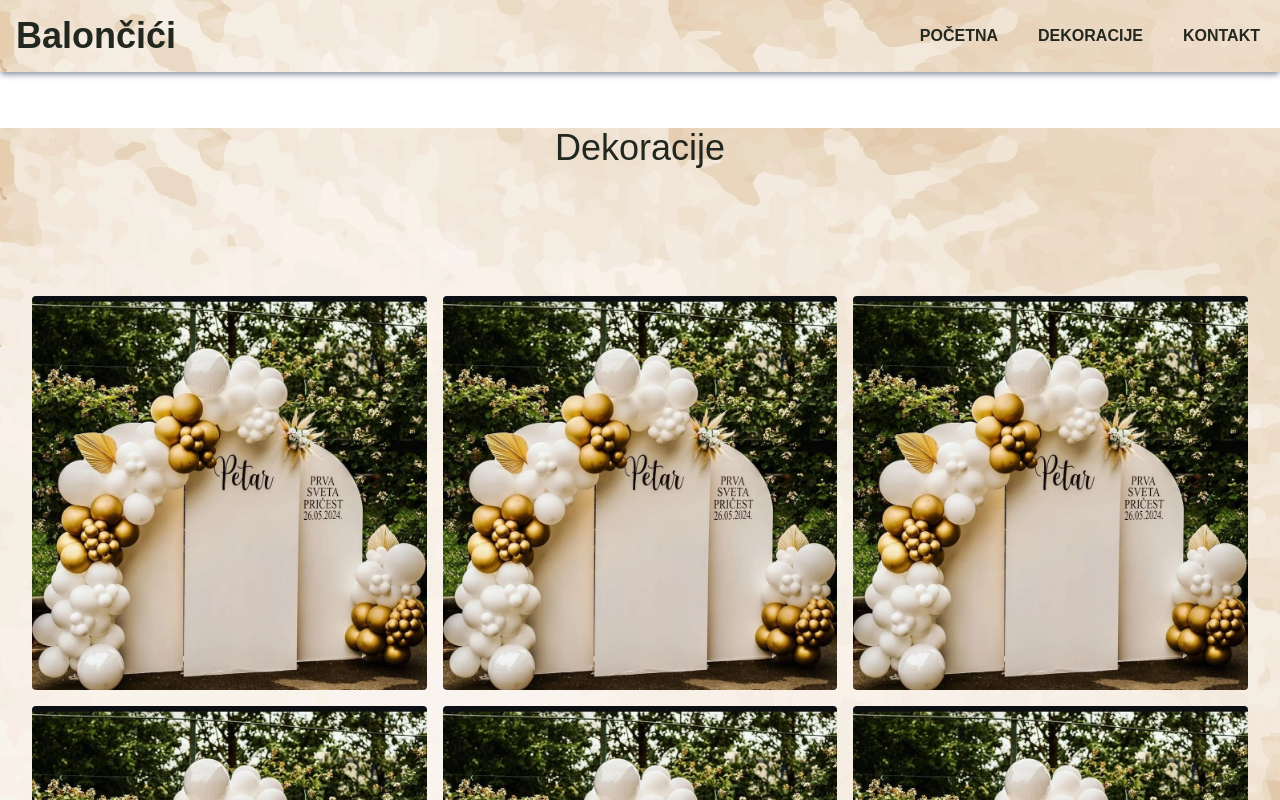
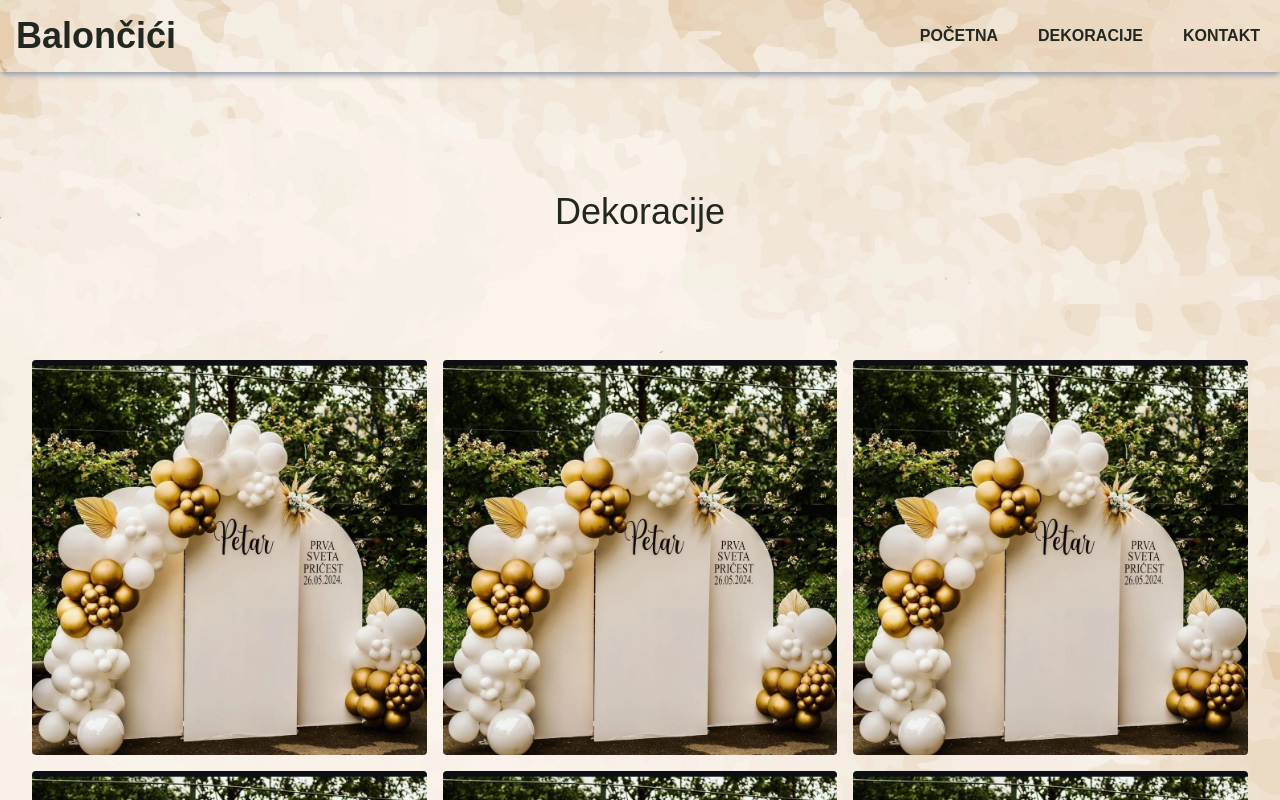
Before and after one commit to Ivo-Kovacevic/baloncici, a React (Vite) app in the folder frontend/: page /dekoracije in a window 1280 px wide. Shown: the top 800 px of the page. Built offline with nearby package versions, Linux system fonts and the light colour scheme; a web font is replaced by a local one.

Commit message:
add loading skeleton for images

```diff
--- a/frontend/src/assets/styles/output.css
+++ b/frontend/src/assets/styles/output.css
@@ -725,12 +725,26 @@ body {
   margin-bottom: 4rem;
 }
 
+.my-6 {
+  margin-top: 1.5rem;
+  margin-bottom: 1.5rem;
+}
+
+.my-60 {
+  margin-top: 15rem;
+  margin-bottom: 15rem;
+}
+
 .mb-4 {
   margin-bottom: 1rem;
 }
 
 .mr-auto {
   margin-right: auto;
+}
+
+.mt-72 {
+  margin-top: 18rem;
 }
 
 .block {
@@ -747,6 +761,10 @@ body {
 
 .hidden {
   display: none;
+}
+
+.aspect-square {
+  aspect-ratio: 1 / 1;
 }
 
 .h-5 {
@@ -767,6 +785,10 @@ body {
 
 .w-6 {
   width: 1.5rem;
+}
+
+.w-full {
+  width: 100%;
 }
 
 .max-w-container {
@@ -817,6 +839,26 @@ body {
   transform: translate(var(--tw-translate-x), var(--tw-translate-y)) rotate(var(--tw-rotate)) skewX(var(--tw-skew-x)) skewY(var(--tw-skew-y)) scaleX(var(--tw-scale-x)) scaleY(var(--tw-scale-y));
 }
 
+.-translate-y-\[50\%\] {
+  --tw-translate-y: -50%;
+  transform: translate(var(--tw-translate-x), var(--tw-translate-y)) rotate(var(--tw-rotate)) skewX(var(--tw-skew-x)) skewY(var(--tw-skew-y)) scaleX(var(--tw-scale-x)) scaleY(var(--tw-scale-y));
+}
+
+.-translate-y-\[10\%\] {
+  --tw-translate-y: -10%;
+  transform: translate(var(--tw-translate-x), var(--tw-translate-y)) rotate(var(--tw-rotate)) skewX(var(--tw-skew-x)) skewY(var(--tw-skew-y)) scaleX(var(--tw-scale-x)) scaleY(var(--tw-scale-y));
+}
+
+.-translate-y-\[105\%\] {
+  --tw-translate-y: -105%;
+  transform: translate(var(--tw-translate-x), var(--tw-translate-y)) rotate(var(--tw-rotate)) skewX(var(--tw-skew-x)) skewY(var(--tw-skew-y)) scaleX(var(--tw-scale-x)) scaleY(var(--tw-scale-y));
+}
+
+.-translate-y-\[110\%\] {
+  --tw-translate-y: -110%;
+  transform: translate(var(--tw-translate-x), var(--tw-translate-y)) rotate(var(--tw-rotate)) skewX(var(--tw-skew-x)) skewY(var(--tw-skew-y)) scaleX(var(--tw-scale-x)) scaleY(var(--tw-scale-y));
+}
+
 .transform {
   transform: translate(var(--tw-translate-x), var(--tw-translate-y)) rotate(var(--tw-rotate)) skewX(var(--tw-skew-x)) skewY(var(--tw-skew-y)) scaleX(var(--tw-scale-x)) scaleY(var(--tw-scale-y));
 }
@@ -829,6 +871,16 @@ body {
 
 .animate-spin {
   animation: spin 1s linear infinite;
+}
+
+@keyframes pulse {
+  50% {
+    opacity: .5;
+  }
+}
+
+.animate-pulse {
+  animation: pulse 2s cubic-bezier(0.4, 0, 0.6, 1) infinite;
 }
 
 .grid-cols-2 {
@@ -903,8 +955,28 @@ body {
   background-color: rgb(245 245 244 / var(--tw-bg-opacity));
 }
 
+.bg-light {
+  --tw-bg-opacity: 1;
+  background-color: rgb(220 236 214 / var(--tw-bg-opacity));
+}
+
+.bg-gray-200 {
+  --tw-bg-opacity: 1;
+  background-color: rgb(229 231 235 / var(--tw-bg-opacity));
+}
+
 .bg-bgImage {
   background-image: url('/src/assets/images/bgImage.webp');
+}
+
+.object-contain {
+  -o-object-fit: contain;
+     object-fit: contain;
+}
+
+.object-cover {
+  -o-object-fit: cover;
+     object-fit: cover;
 }
 
 .p-1 {
@@ -917,6 +989,10 @@ body {
 
 .p-4 {
   padding: 1rem;
+}
+
+.p-8 {
+  padding: 2rem;
 }
 
 .px-2 {
@@ -947,6 +1023,33 @@ body {
 .py-4 {
   padding-top: 1rem;
   padding-bottom: 1rem;
+}
+
+.py-32 {
+  padding-top: 8rem;
+  padding-bottom: 8rem;
+}
+
+.py-8 {
+  padding-top: 2rem;
+  padding-bottom: 2rem;
+}
+
+.py-44 {
+  padding-top: 11rem;
+  padding-bottom: 11rem;
+}
+
+.pb-32 {
+  padding-bottom: 8rem;
+}
+
+.pt-44 {
+  padding-top: 11rem;
+}
+
+.pt-48 {
+  padding-top: 12rem;
 }
 
 .text-center {
@@ -1027,6 +1130,12 @@ body {
   box-shadow: var(--tw-ring-offset-shadow, 0 0 #0000), var(--tw-ring-shadow, 0 0 #0000), var(--tw-shadow);
 }
 
+.shadow-none {
+  --tw-shadow: 0 0 #0000;
+  --tw-shadow-colored: 0 0 #0000;
+  box-shadow: var(--tw-ring-offset-shadow, 0 0 #0000), var(--tw-ring-shadow, 0 0 #0000), var(--tw-shadow);
+}
+
 .shadow-gray-400 {
   --tw-shadow-color: #9ca3af;
   --tw-shadow: var(--tw-shadow-colored);
@@ -1034,6 +1143,16 @@ body {
 
 .shadow-gray-500 {
   --tw-shadow-color: #6b7280;
+  --tw-shadow: var(--tw-shadow-colored);
+}
+
+.shadow-gray-200 {
+  --tw-shadow-color: #e5e7eb;
+  --tw-shadow: var(--tw-shadow-colored);
+}
+
+.shadow-gray-300 {
+  --tw-shadow-color: #d1d5db;
   --tw-shadow: var(--tw-shadow-colored);
 }
 
--- a/frontend/src/components/HeaderFooter.tsx
+++ b/frontend/src/components/HeaderFooter.tsx
@@ -48,7 +48,7 @@ export default function HeaderFooter({ children }: Main) {
     <>
       <div className="bg-bgImage">
         <header
-          className={`z-30 fixed left-0 top-0 right-0 bg-bgImage shadow-md shadow-gray-400 font-bold transition-all ${!isVisible && "-translate-y-full"}`}
+          className={`z-30 fixed left-0 top-0 right-0 bg-bgImage shadow-md shadow-gray-400 font-bold transition-all ${!isVisible && "-translate-y-full shadow-none"}`}
         >
           {/* Desktop navigation */}
           <nav className="flex items-center container mx-auto">
--- a/frontend/src/routes/dekoracije.tsx
+++ b/frontend/src/routes/dekoracije.tsx
@@ -7,10 +7,12 @@ export const Route = createFileRoute("/dekoracije")({
 
 function Dekoracije() {
   const [images, setImages] = useState<string[]>([]);
+  const [loading, setLoading] = useState(true);
 
   useEffect(() => {
     const files = import.meta.glob("../assets/images/decorations/*");
     const loadImages = async () => {
+      setLoading(true);
       // Get functions that load images
       const imagePromises = Object.values(files).map((importFunction) => importFunction());
 
@@ -21,6 +23,7 @@ function Dekoracije() {
       const imagesPaths = resolvedImages.map((module: any) => module.default);
 
       setImages(imagesPaths);
+      setLoading(false);
     };
     loadImages();
   }, []);
@@ -28,16 +31,29 @@ function Dekoracije() {
   return (
     <>
       <main className="container mx-auto">
-        <h1 className="my-32 text-center text-4xl">Dekoracije</h1>
+        <h1 className="pt-48 pb-32 text-center text-4xl">Dekoracije</h1>
         <section className="px-2 md:px-8 grid grid-cols-2 lg:grid-cols-3 gap-4">
-          {images.map((image, index) => (
+          {loading
+            ? Array.from({ length: 9 }).map((_, index) => (
+                <div
+                  key={index}
+                  className="w-full aspect-square bg-gray-200 animate-pulse rounded"
+                ></div>
+              ))
+            : images.map((image, index) => (
+                <div key={index} className="relative aspect-square">
+                  <div className="w-full aspect-square bg-gray-200 animate-pulse rounded"></div>
                   <img
-              key={index}
                     src={image}
                     alt=""
                     loading="lazy"
-              className="rounded transition hover:brightness-50 hover:cursor-pointer"
+                    className="absolute inset-0 opacity-0 w-full h-full rounded transition hover:brightness-50 hover:cursor-pointer object-cover"
+                    onLoad={(e) => {
+                      const target = e.target as HTMLImageElement;
+                      target.style.opacity = "1";
+                    }}
                   />
+                </div>
               ))}
         </section>
       </main>
--- a/frontend/src/routes/index.tsx
+++ b/frontend/src/routes/index.tsx
@@ -9,7 +9,9 @@ function Index() {
     <>
       <main className="flex flex-col items-center container mx-auto text-center">
         <section>
-          <h1 className="text-7xl my-72 p-2 font-allison">Uzleti s nama u svijet balonske mašte</h1>
+          <h1 className="text-7xl mt-72 my-60 p-2 font-allison">
+            Uzleti s nama u svijet balonske mašte
+          </h1>
         </section>
         <section className="max-w-container">
           <h2 className="text-3xl p-2">O nama</h2>
--- a/frontend/src/routes/kontakt.tsx
+++ b/frontend/src/routes/kontakt.tsx
@@ -113,7 +113,7 @@ function Kontakt() {
   return (
     <>
       <main className="container mx-auto flex flex-col md:flex-row justify-around py-16">
-        <section className="flex-1 p-4">
+        <section className="flex-1 px-4 py-8">
           <form onSubmit={(e) => handleSubmit(e)} className="flex flex-col">
             <h1 className="text-2xl">Kontaktirajte nas</h1>
 
```
Also changed, not shown: frontend/src/assets/images/decorations/image (copy 7).webp, frontend/src/assets/images/decorations/image (copy 8).webp (added). Lines whose indentation alone changed are shown as unchanged.
